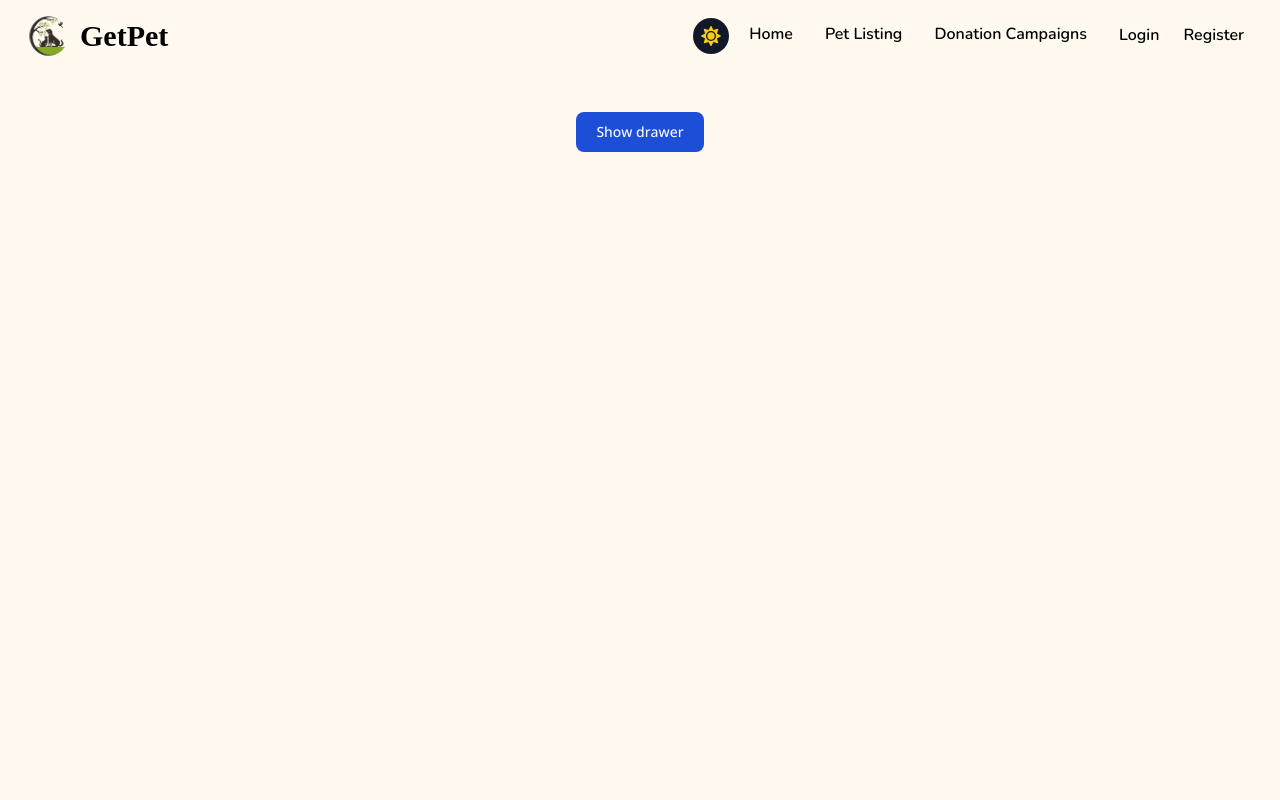
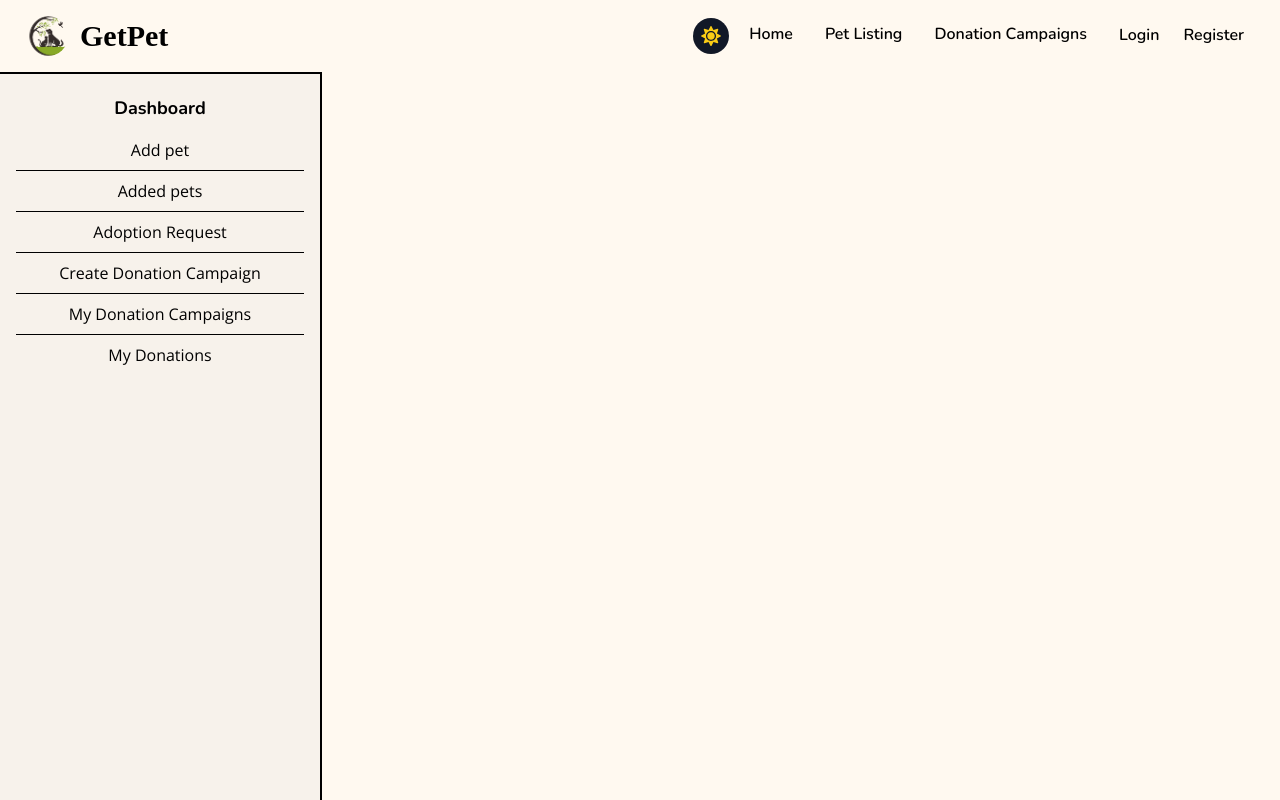
Before and after one commit to TahsinAlahi/getpet-client, a React (Vite) app: page /dashboard in a window 1280 px wide. Shown: the top 800 px of the page. Built offline with nearby package versions, Linux system fonts and the light colour scheme; no server answers; a web font is replaced by a local one.

Commit message:
created: UserDashBoard

```diff
--- a/src/components/SideBarMobile.jsx
+++ b/src/components/SideBarMobile.jsx
@@ -5,7 +5,7 @@ function SideBarMobile() {
   const [isOpen, setIsOpen] = useState(false);
 
   return (
-    <div>
+    <div className="lg:hidden">
       <div className="text-center">
         <button
           className="text-white bg-blue-700 hover:bg-blue-800 focus:ring-4 focus:ring-blue-300 font-medium rounded-lg text-sm px-5 py-2.5 mb-2 dark:bg-blue-600 dark:hover:bg-blue-700 focus:outline-none dark:focus:ring-blue-800"
--- /dev/null
+++ b/src/components/UserDashBoard.jsx
@@ -0,0 +1,27 @@
+import { Link } from "react-router-dom";
+import { useAuth } from "../providers/AuthProvider";
+
+const menuItems = [
+  { title: "Add pet", link: "add-pet" },
+  { title: "Added pets", link: "added-pets" },
+  { title: "Adoption Request", link: "adoption-request" },
+  { title: "Create Donation Campaign", link: "create-donation-campaign" },
+  { title: "My Donation Campaigns", link: "my-donation-campaigns" },
+  { title: "My Donations", link: "my-donations" },
+];
+
+function UserDashBoard() {
+  return (
+    <div className="h-full w-72">
+      <ul className="text-center divide-y divide-black">
+        {menuItems.map((item) => (
+          <Link key={item.link} className="py-2 block" to={item.link}>
+            {item.title}
+          </Link>
+        ))}
+      </ul>
+    </div>
+  );
+}
+
+export default UserDashBoard;
--- a/src/pages/DashboardPage.jsx
+++ b/src/pages/DashboardPage.jsx
@@ -1,9 +1,18 @@
+import UserDashBoard from "../components/UserDashBoard";
 import SideBarMobile from "../components/SideBarMobile";
 
 function DashboardPage() {
   return (
     <main className="bg-primary dark:bg-dark-primary min-h-screen max-w-screen-xl mx-auto text-black dark:text-white font-openSans py-10 relative">
-      <SideBarMobile />
+      <>
+        <SideBarMobile />
+        <div className="absolute top-0 bottom-0 bg-secondary dark:bg-dark-secondary border-2 border-l-0 border-black dark:border-white py-5 px-4">
+          <h1 className="text-center font-bold text-lg font-nunito mb-2">
+            Dashboard
+          </h1>
+          <UserDashBoard />
+        </div>
+      </>
     </main>
   );
 }
```
